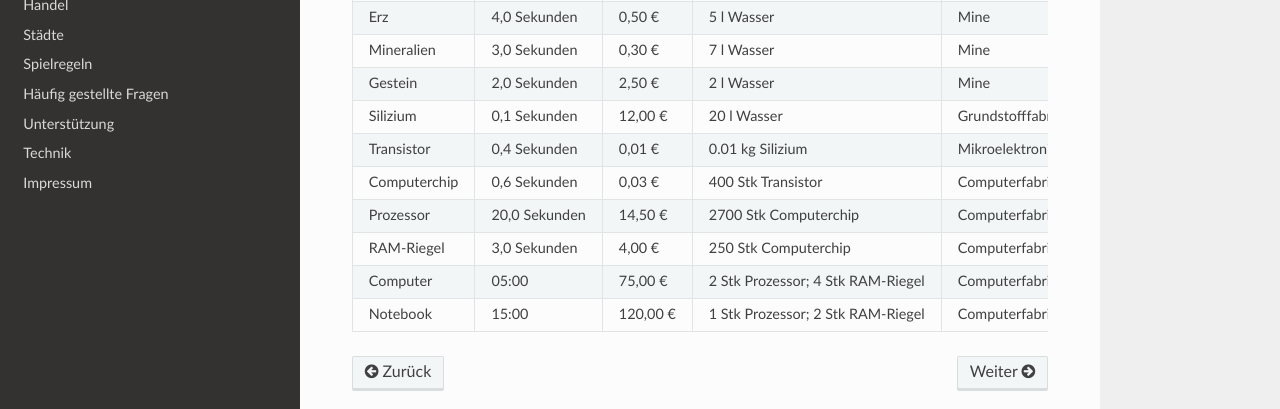
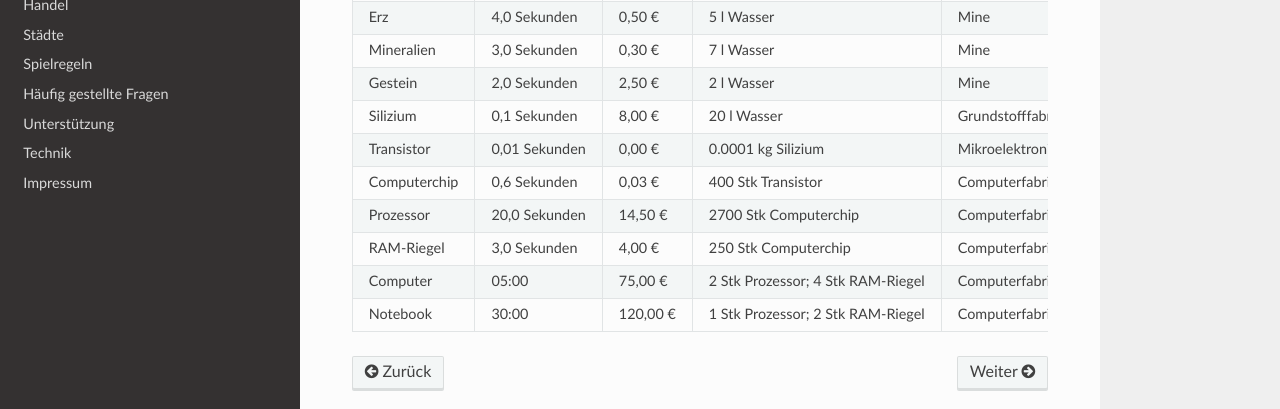
Before and after one commit to profitopia/help, a Sphinx documentation site: the page built from source/products.rst, in a window 1280 px wide and 900 px high, scrolled down 545 px. Shown: the part 379-788 px from the top of the window. Built offline with Sphinx 7.4.7 and the Read the Docs theme 2.0.0, drawn with Linux system fonts in a browser that asks for light colours.

Commit message:
updated products

```diff
--- a/source/products.rst
+++ b/source/products.rst
@@ -32,10 +32,10 @@ Die folgende Tabelle beinhaltet Informationen über alle Produkte, die derzeit i
     "Erz", "4,0 Sekunden", "0,50 €", "5 l Wasser", "Mine", "nein"
     "Mineralien", "3,0 Sekunden", "0,30 €", "7 l Wasser", "Mine", "nein"
     "Gestein", "2,0 Sekunden", "2,50 €", "2 l Wasser", "Mine", "nein"
-    "Silizium", "0,1 Sekunden", "12,00 €", "20 l Wasser", "Grundstofffabrik", "nein"
-    "Transistor", "0,4 Sekunden", "0,01 €", "0.01 kg Silizium", "Mikroelektronikfabrik", "nein"
+    "Silizium", "0,1 Sekunden", "8,00 €", "20 l Wasser", "Grundstofffabrik", "nein"
+    "Transistor", "0,01 Sekunden", "0,00 €", "0.0001 kg Silizium", "Mikroelektronikfabrik", "nein"
     "Computerchip", "0,6 Sekunden", "0,03 €", "400 Stk Transistor", "Computerfabrik", "nein"
     "Prozessor", "20,0 Sekunden", "14,50 €", "2700 Stk Computerchip", "Computerfabrik", "nein"
     "RAM-Riegel", "3,0 Sekunden", "4,00 €", "250 Stk Computerchip", "Computerfabrik", "ja"
     "Computer", "05:00", "75,00 €", "2 Stk Prozessor; 4 Stk RAM-Riegel", "Computerfabrik", "ja"
-    "Notebook", "15:00", "120,00 €", "1 Stk Prozessor; 2 Stk RAM-Riegel", "Computerfabrik", "ja"
+    "Notebook", "30:00", "120,00 €", "1 Stk Prozessor; 2 Stk RAM-Riegel", "Computerfabrik", "ja"
```
